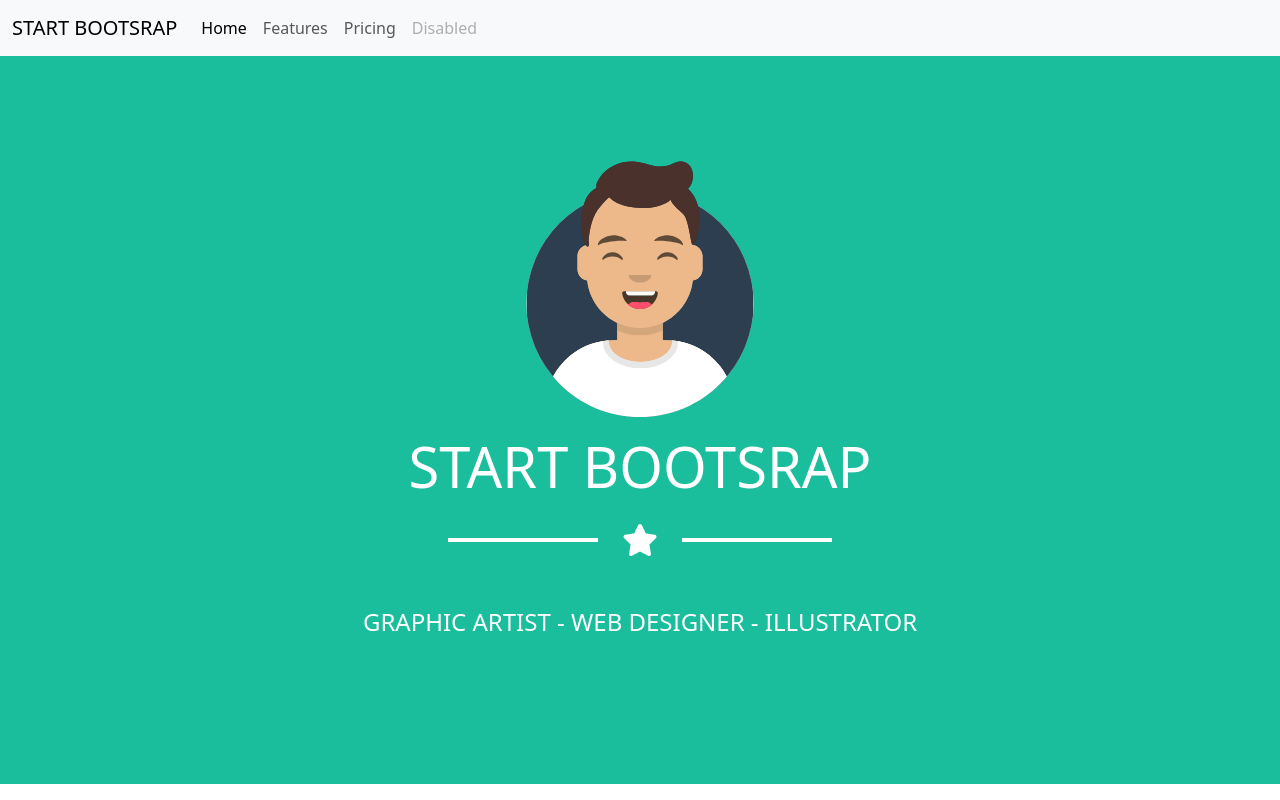
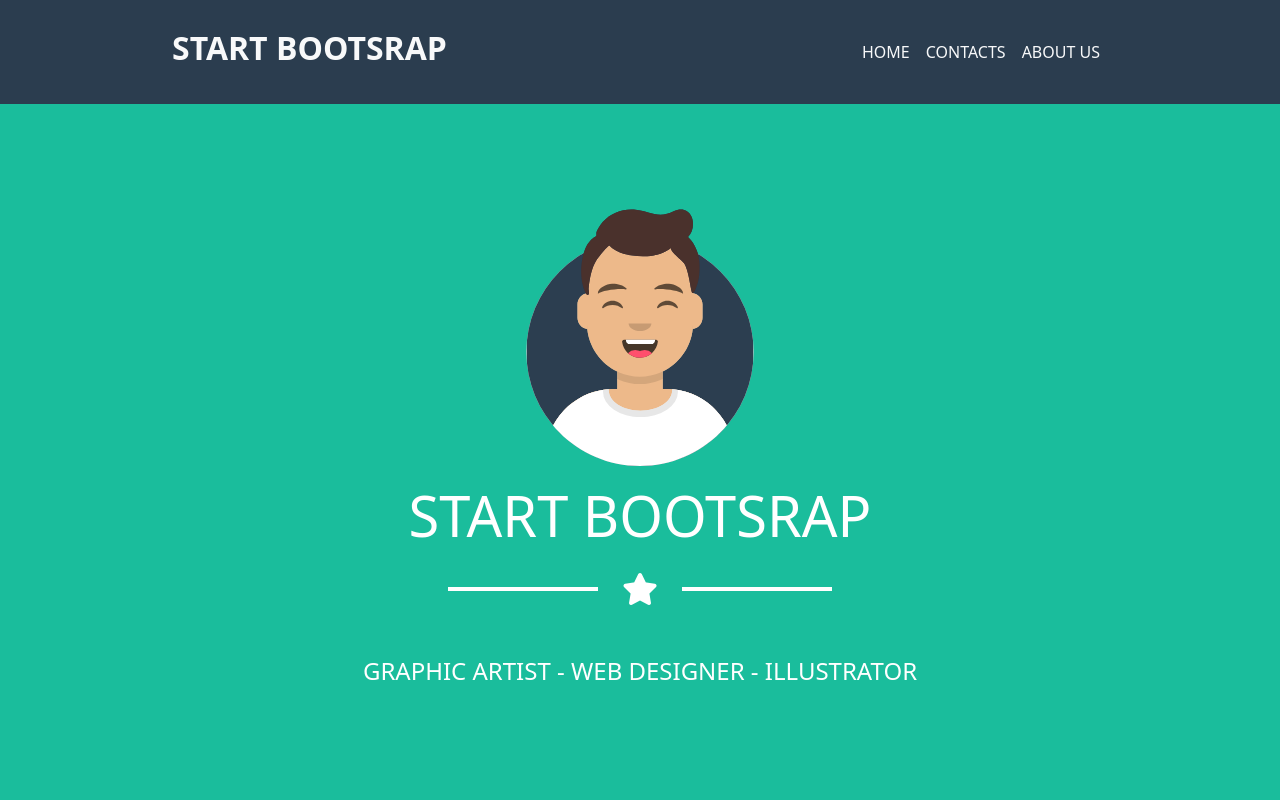
Before and after one commit to giacomofigus/html-css-bootstrap-freelancer, a plain HTML site: page index.html in a window 1280 px wide. Shown: the top 800 px of the page. Drawn offline with nearby package versions, Linux system fonts and the light colour scheme.

Commit message:
FIX: personalized bootstrap-nav

```diff
--- a/assets/style.css
+++ b/assets/style.css
@@ -8,7 +8,7 @@ a{
 
 /* utility */
 .bg-color-1{
-    background-color: #2b3d4f ;
+    background-color: #2b3d4f;
 }
 
 .bg-color-2{
@@ -31,6 +31,21 @@ a{
     width: 100px;
 }
 
+/* NAVBAR */
+.navbar {
+    --bs-navbar-padding-y: 1.5rem;
+    --bs-navbar-toggler-border-color: white;
+}
+
+.nav-personalized{
+    width: 75%;
+    }
+
+.bg-body-tertiary {
+    background-color: #2b3d4f !important ;
+}
+
+
 /* HERO SECTION */
 .hero figure img{
     width: 250px;
@@ -48,11 +63,11 @@ a{
     padding-inline: 10px;
 }
 
-/* CONTACT */
+
 
 
 /****** MEDIA ******/
-@media screen and (max-width: 768px) {
+@media screen and (max-width: 991.98px) {
     .about p{
         font-size: 25px;
         margin: 20px auto;
@@ -62,4 +77,8 @@ a{
     .contact-us h2{
         font-size: 45px;
     }
+
+    .nav-personalized{
+        width: 95%;
+        }
 }
--- a/index.html
+++ b/index.html
@@ -16,24 +16,21 @@
 <body>
 
     <nav class="navbar navbar-expand-lg bg-body-tertiary">
-        <div class="container-fluid">
-          <a class="navbar-brand" href="#">START BOOTSRAP</a>
+        <div class="nav-personalized container-fluid d-flex ">
+          <a class="navbar-brand h1 fs-2 fw-bold text-light" href="#">START BOOTSRAP</a>
           <button class="navbar-toggler" type="button" data-bs-toggle="collapse" data-bs-target="#navbarNav" aria-controls="navbarNav" aria-expanded="false" aria-label="Toggle navigation">
             <span class="navbar-toggler-icon"></span>
           </button>
-          <div class="collapse navbar-collapse" id="navbarNav">
-            <ul class="navbar-nav">
+          <div class="collapse navbar-collapse justify-content-end" id="navbarNav">
+            <ul class="navbar-nav fw-medium">
               <li class="nav-item">
-                <a class="nav-link active" aria-current="page" href="#">Home</a>
+                <a class="nav-link active text-uppercase text-light" aria-current="page" href="#">Home</a>
               </li>
               <li class="nav-item">
-                <a class="nav-link" href="#">Features</a>
+                <a class="nav-link active text-uppercase text-light" href="#">CONTACTS</a>
               </li>
               <li class="nav-item">
-                <a class="nav-link" href="#">Pricing</a>
-              </li>
-              <li class="nav-item">
-                <a class="nav-link disabled" aria-disabled="true">Disabled</a>
+                <a class="nav-link active text-uppercase text-light" href="#">ABOUT US</a>
               </li>
             </ul>
           </div>
```
